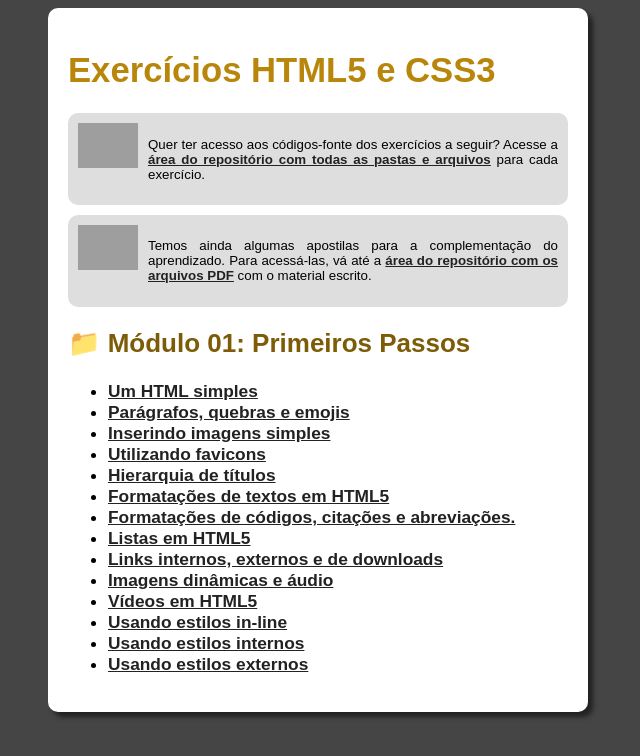
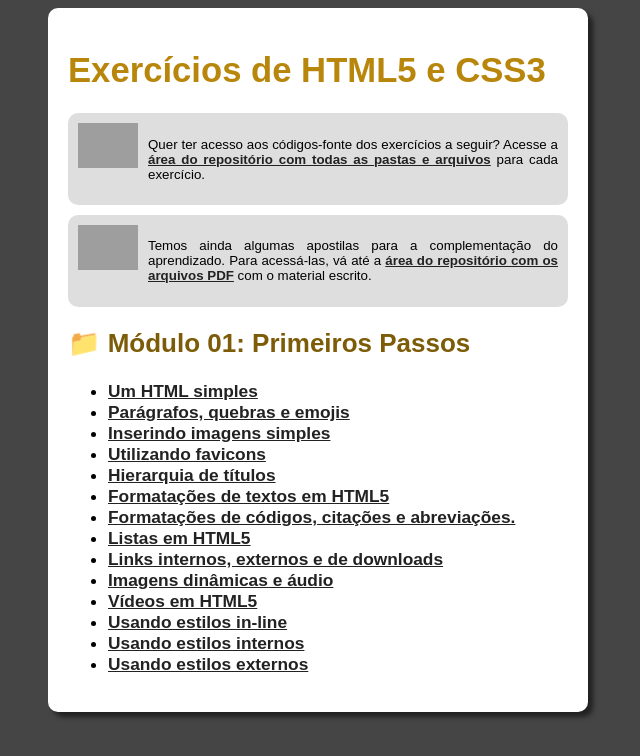
Before and after one commit to gabrielmartinspires-br/Curso-em-Video, a plain HTML site: page curso-html-css/exercicios/index.html in a window 1280 px wide. Shown: the whole page, without its empty margins (322-962 px from the left). Drawn offline with Linux system fonts and the light colour scheme; grey boxes are pictures that could not be loaded.

Commit message:
Update index.html

```diff
--- a/curso-html-css/exercicios/index.html
+++ b/curso-html-css/exercicios/index.html
@@ -8,7 +8,7 @@
 </head>
 <body>
     <main>
-        <h1>Exercícios HTML5 e CSS3</h1>
+        <h1>Exercícios de HTML5 e CSS3</h1>
         <aside>
             <a href="https://github.com/gustavoguanabara/html-css/tree/master/exercicios" target="_blank"><img src="https://gustavoguanabara.github.io/html-css/imagens/vscode-icon.png" alt="Visual Studio Code"></a>
             <p>Quer ter acesso aos códigos-fonte dos exercícios a seguir? Acesse a <a href="https://github.com/gustavoguanabara/html-css/tree/master/exercicios" target="_blank">área do repositório com todas as pastas e arquivos</a> para cada exercício.</p>
```
